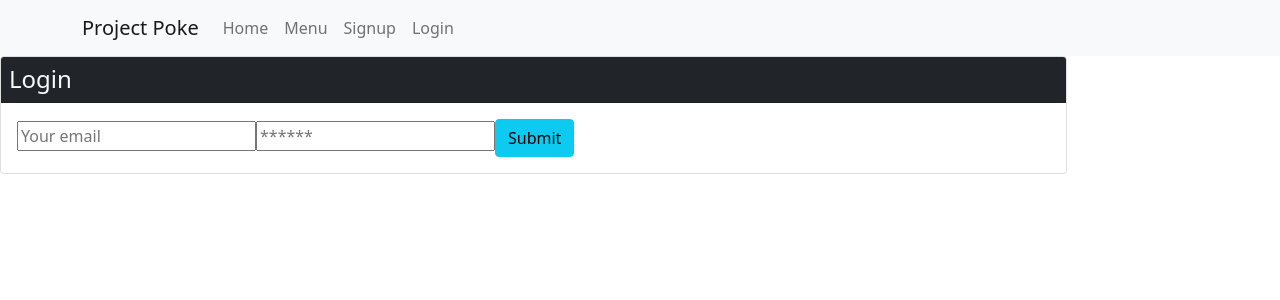
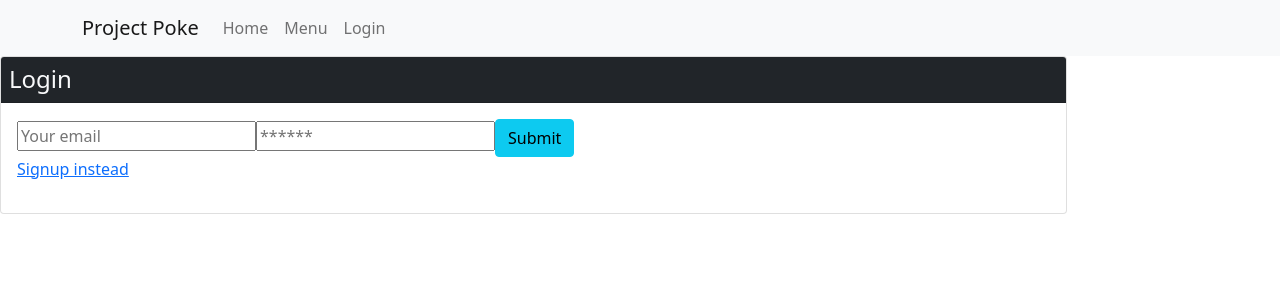
Before and after one commit to midth002/project-poke, a React (Create React App) app in the folder client/: page /login in a window 1280 px wide. Shown: the top 300 px of the page. Built offline with nearby package versions, Linux system fonts and the light colour scheme.

Commit message:
Added if else conditions for logged in or not.

```diff
--- a/client/src/App.js
+++ b/client/src/App.js
@@ -12,6 +12,7 @@ import Home from './pages/Home';
 import Login from "./pages/Login";
 import Signup from "./pages/Signup";
 import ResNavBar from './components/NavBar';
+
 
 const httpLink = createHttpLink({
   uri: '/graphql',
@@ -40,6 +41,9 @@ function App() {
   return (
     <ApolloProvider client={client}>
       <Router>
+
+
+
       <ResNavBar />
       <Routes>
         <Route path="/menu" element={<Menu />} />
@@ -48,6 +52,7 @@ function App() {
         <Route path="/signup" element={<Signup />} />
       </Routes>
 
+
       </Router>
     </ApolloProvider>
 
--- a/client/src/components/NavBar/index.js
+++ b/client/src/components/NavBar/index.js
@@ -1,11 +1,13 @@
 import React from "react";
 import  Navbar  from "react-bootstrap/Navbar";
-import Nav from "react-bootstrap/Nav"
-import Container from "react-bootstrap/Container"
+import Nav from "react-bootstrap/Nav";
+import Container from "react-bootstrap/Container";
+import Auth from "../../utils/auth";
 
 
 
 const ResNavBar = () => {
+  if (Auth.loggedIn()) {
     return (
       <Navbar bg="light" variant="light">
       <Container>
@@ -13,8 +15,25 @@ const ResNavBar = () => {
       <Nav className="me-auto">
         <Nav.Link href="/home">Home</Nav.Link>
         <Nav.Link href="/menu">Menu</Nav.Link>
-          <Nav.Link href="/signup">Signup</Nav.Link>
-          <Nav.Link href="/login">Login</Nav.Link>
+        <Nav.Link href="/login" onClick={() => Auth.logout()}>Logout</Nav.Link>
+      {/* {data ? (
+        <Nav.Link href="/order">Current Order</Nav.Link>
+      ):(
+        null
+      )} */}
+      </Nav>
+      </Container>
+    </Navbar>
+  )
+  } else {
+    return (
+      <Navbar bg="light" variant="light">
+      <Container>
+      <Navbar.Brand href="">Project Poke</Navbar.Brand>
+      <Nav className="me-auto">
+        <Nav.Link href="/home">Home</Nav.Link>
+        <Nav.Link href="/menu">Menu</Nav.Link>
+        <Nav.Link href="/login" >Login</Nav.Link>
       {/* {data ? (
         <Nav.Link href="/order">Current Order</Nav.Link>
       ):(
@@ -26,4 +45,6 @@ const ResNavBar = () => {
   )
   }
 
+}
+
 export default ResNavBar;
--- a/client/src/pages/Login.js
+++ b/client/src/pages/Login.js
@@ -75,7 +75,11 @@ const Login = () => {
                     >
                       Submit
                     </button>
+                    <p>
+                  <Link to="/signup">Signup instead</Link>
+                  </p>
                   </form>
+
                 )}
                 {error && (
                   <div className="my-3 p-3 bg-danger text-white">
--- a/client/src/pages/Signup.js
+++ b/client/src/pages/Signup.js
@@ -29,7 +29,7 @@ const Signup = () => {
         variables: { ...formState },
       });
       console.log(data);
-    //   Auth.login(data.addUser.token);
+      Auth.login(data.addUser.token);
     } catch (e) {
       console.error(e);
     }
@@ -80,6 +80,10 @@ const Signup = () => {
                 >
                   Submit
                 </button>
+
+                <p>
+                  <Link to="/login">Login instead</Link>
+                  </p>
               </form>
             )}
             {error && (
--- a/client/src/utils/auth.js
+++ b/client/src/utils/auth.js
@@ -20,7 +20,7 @@ class AuthService {
   }
   login(idToken) {
     localStorage.setItem('id_token', idToken);
-    window.location.assign('/');
+    window.location.assign('/menu');
   }
   logout() {
     localStorage.removeItem('id_token');
```
Also changed, not shown: 1 other file (tests, documents, lock files or other folders). Lines whose indentation alone changed are shown as unchanged.
